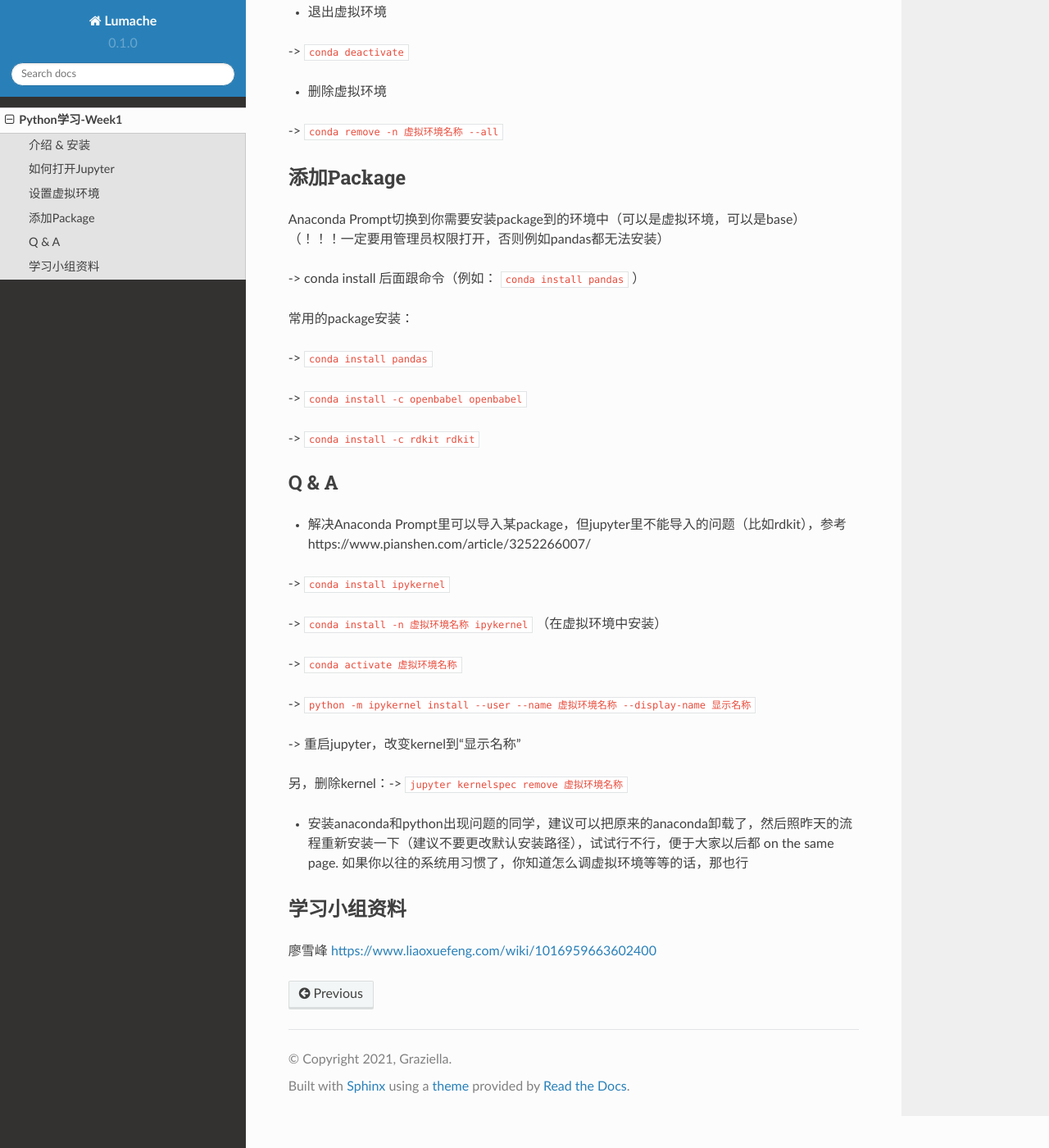
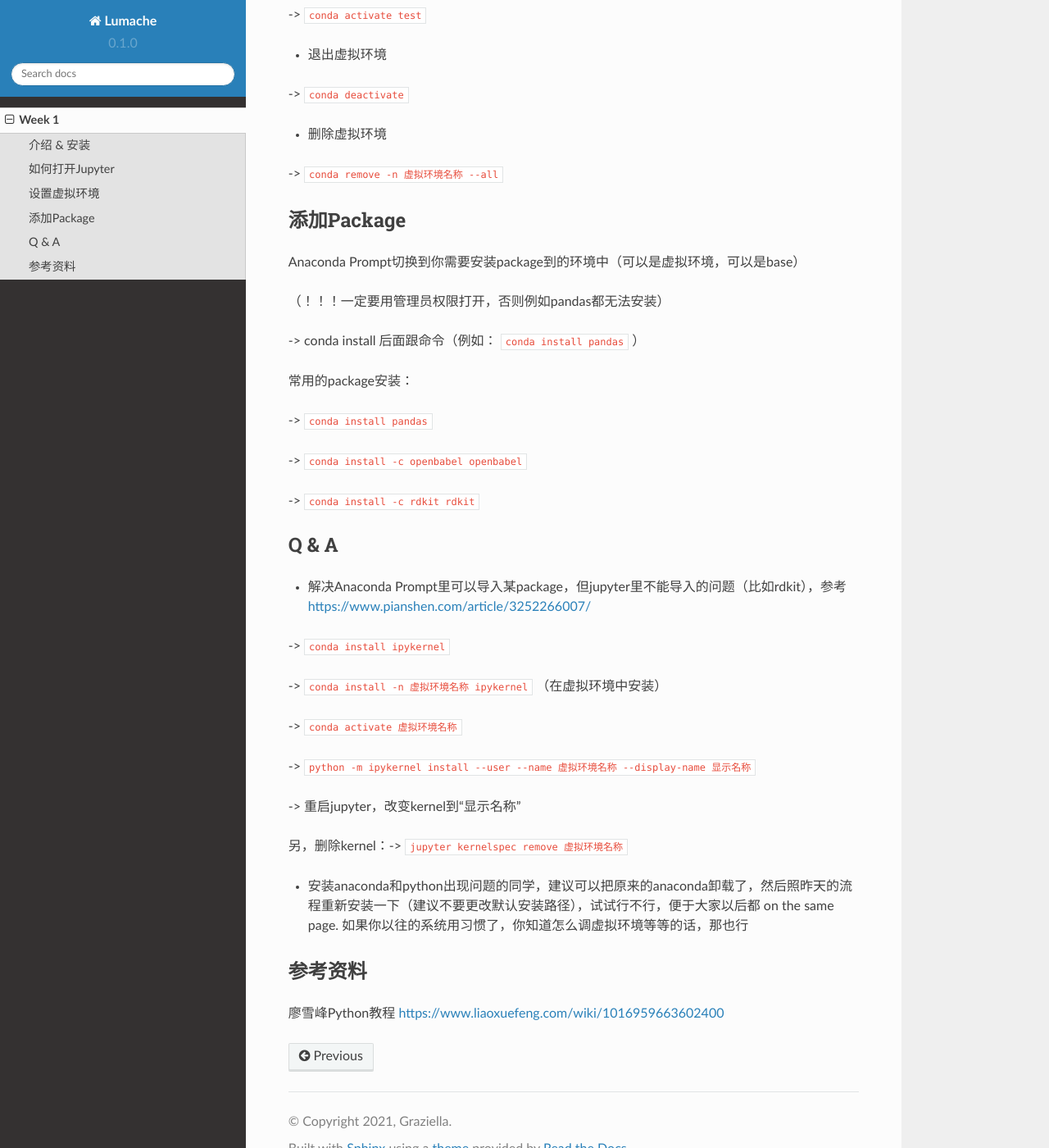
Before and after one commit to sandaowu/IACCS-Python-Study, a Sphinx documentation site: the page built from docs/source/study1.rst, in a window 1280 px wide and 1400 px high, scrolled down 1257 px. Shown: the whole window at 82% size. Built offline with Sphinx 7.4.7 and the Read the Docs theme 2.0.0, drawn with Linux system fonts in a browser that asks for light colours; some of the changed text lies outside the part shown.

Commit message:
Update study1.rst

```diff
--- a/docs/source/study1.rst
+++ b/docs/source/study1.rst
@@ -1,4 +1,4 @@
-Python学习-Week1
+Week 1
 =====
 
 .. _introduction:
@@ -19,15 +20,19 @@ Python学习-Week1
   ``"C:\ProgramData\Anaconda3\Lib\site-packages"``
 
   ``"C:\ProgramData\Anaconda3\Library\bin"``
+
 * 验证
-  开始菜单打开Anaconda Prompt (Anaconda3) -> 输入 ``conda --version`` -> 输入 ``python --verison``
+  开始菜单打开Anaconda Prompt (Anaconda3)
+
+  -> 输入 ``conda --version``
+
+  -> 输入 ``python --verison``
 
   开始菜单打开Anaconda Navigator查看（Jupyter, Spyder）
 
 如何打开Jupyter
 ------------------
 打开Anaconda Prompt -> 输入 ``cd 你的程序所需要放置的目录`` 回车
-
 （比如 ``cd C:\ErnestLocal\PythonCodes\StudySession1`` ）
 
 -> 输入 ``jupyter notebook`` （注：Ctrl+C是退出）
@@ -59,6 +64,7 @@ Anaconda Prompt命令行下 -> ``conda env list``
 添加Package
 -------------
 Anaconda Prompt切换到你需要安装package到的环境中（可以是虚拟环境，可以是base）
+
 （！！！一定要用管理员权限打开，否则例如pandas都无法安装）
 
 -> conda install 后面跟命令（例如： ``conda install pandas`` ）
@@ -73,7 +79,7 @@ Anaconda Prompt切换到你需要安装package到的环境中（可以是虚拟
 
 Q & A
 -----
-* 解决Anaconda Prompt里可以导入某package，但jupyter里不能导入的问题（比如rdkit），参考https://www.pianshen.com/article/3252266007/
+* 解决Anaconda Prompt里可以导入某package，但jupyter里不能导入的问题（比如rdkit），参考 https://www.pianshen.com/article/3252266007/
 
 -> ``conda install ipykernel``
 
@@ -90,6 +96,6 @@ Q & A
 
 * 安装anaconda和python出现问题的同学，建议可以把原来的anaconda卸载了，然后照昨天的流程重新安装一下（建议不要更改默认安装路径），试试行不行，便于大家以后都 on the same page. 如果你以往的系统用习惯了，你知道怎么调虚拟环境等等的话，那也行
 
-学习小组资料
+参考资料
 -------------
-廖雪峰 https://www.liaoxuefeng.com/wiki/1016959663602400
+廖雪峰Python教程 https://www.liaoxuefeng.com/wiki/1016959663602400
```
Also changed, not shown: other parts of docs/source/study1.rst (+2 -1 lines).
